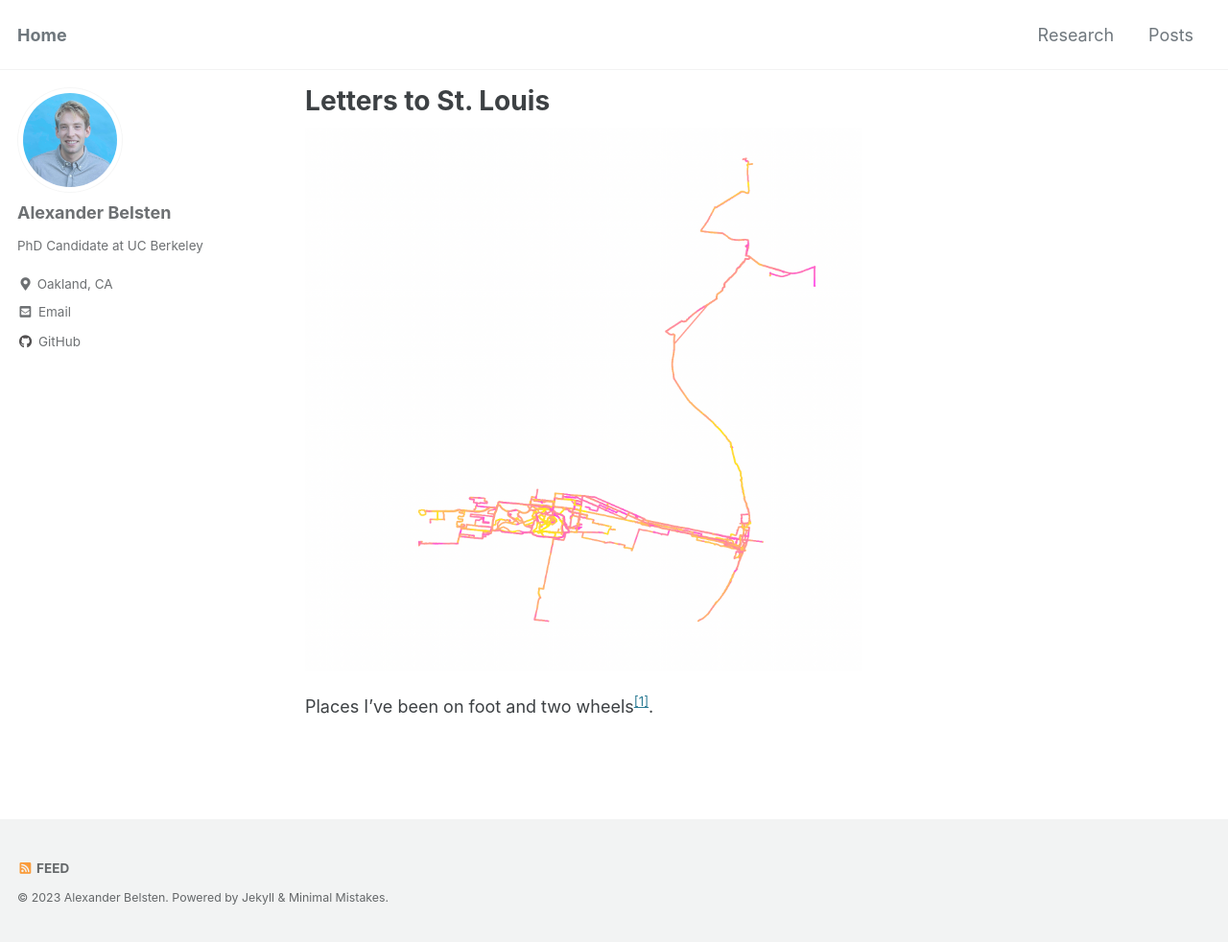
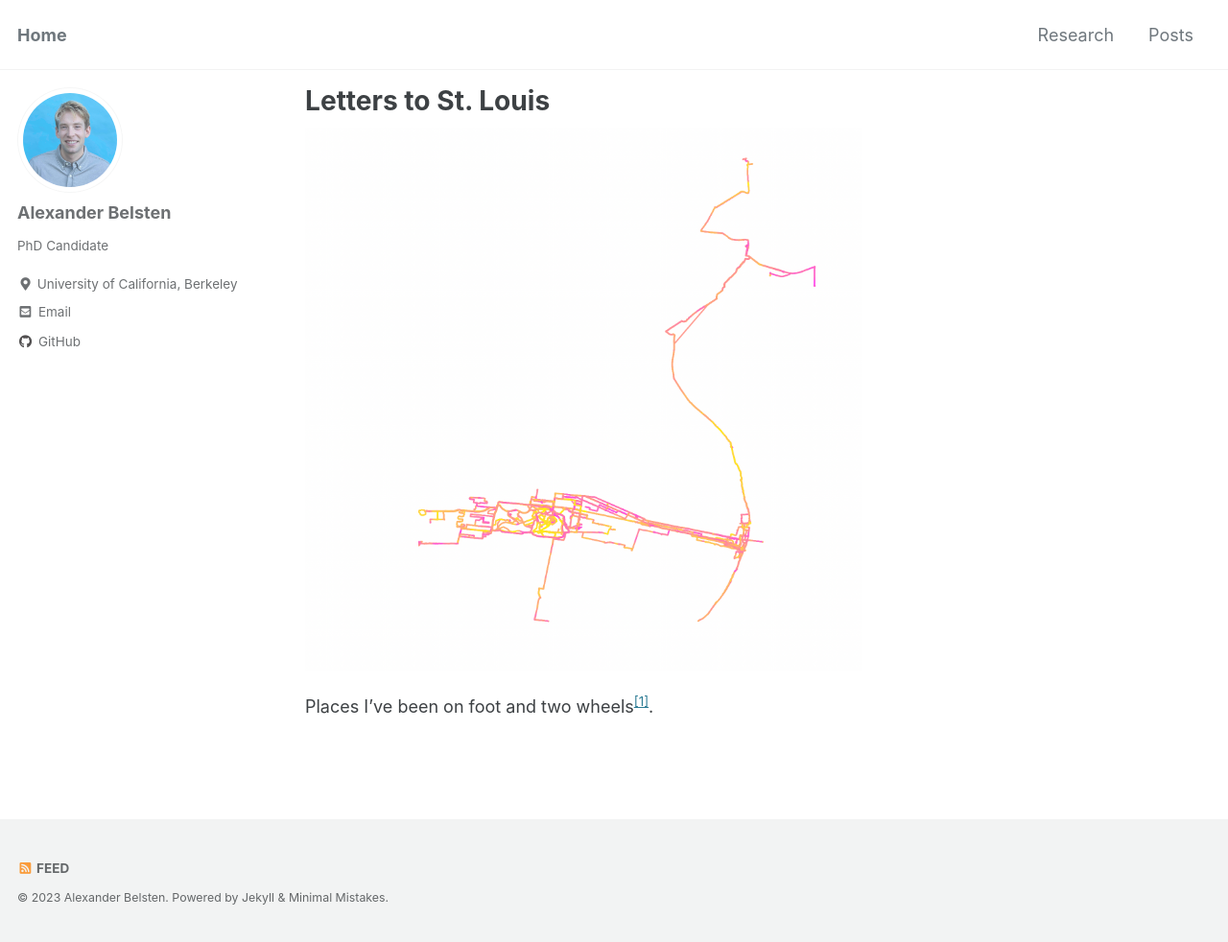
Before and after one commit to belsten/belsten.github.io, a Jekyll site: the page built from st-louis.md, in a window 1280 px wide and 982 px high. Shown: the whole window at 96% size. Built offline with Jekyll 4.4.1, drawn with Linux system fonts in a browser that asks for light colours; cached includes are drawn as plain includes; a script bundle is joined from its source files by our own code; library files that are not in the unit come from our copies.

Commit message:
change loc to uc berk

```diff
--- a/_config.yml
+++ b/_config.yml
@@ -50,8 +50,8 @@ comments:
 author:
   name             : "Alexander Belsten"
   avatar           : "/assets/belsten.JPG"
-  bio              : "PhD Candidate  at UC Berkeley"
-  location         : "Oakland, CA"
+  bio              : "PhD Candidate"
+  location         : "University of California, Berkeley"
   email            : "afbelsten at gmail dot com"
   uri              :
   bitbucket        :
```
